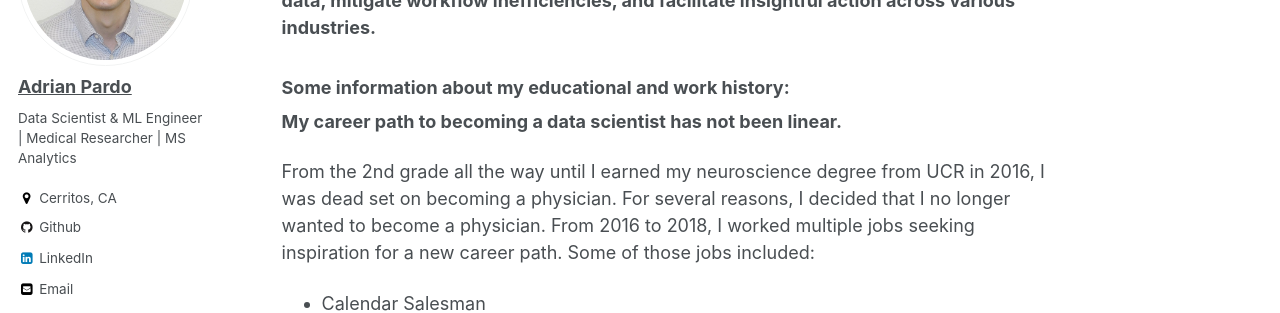
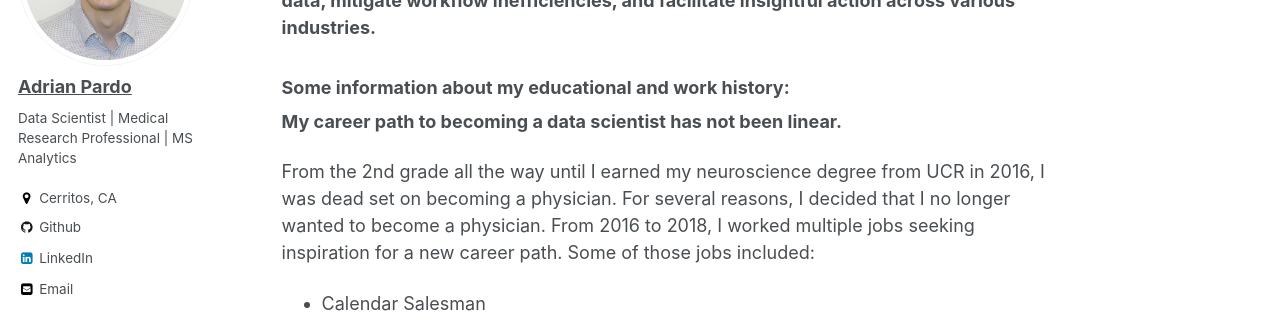
Before and after one commit to adrian-pardo/adrian-pardo.github.io, a Jekyll site: the page built from _pages/about.md, in a window 1280 px wide. Shown: the part 227-540 px from the top of the page. Built offline with Jekyll 4.4.1, drawn with Linux system fonts in a browser that asks for light colours.

Commit message:
Update _config.yml
bio spacing

```diff
--- a/_config.yml
+++ b/_config.yml
@@ -80,7 +80,7 @@ analytics:
 author:
   name             : "Adrian Pardo"
   avatar           : "Adrian_Pardo.jpg"
-  bio              : "Data Scientist & ML Engineer | Medical Researcher | MS Analytics"
+  bio              : "Data Scientist | Medical Research Professional | MS Analytics"
   location         : "Cerritos, CA"
   employer         :
   googlescholar    :
```
